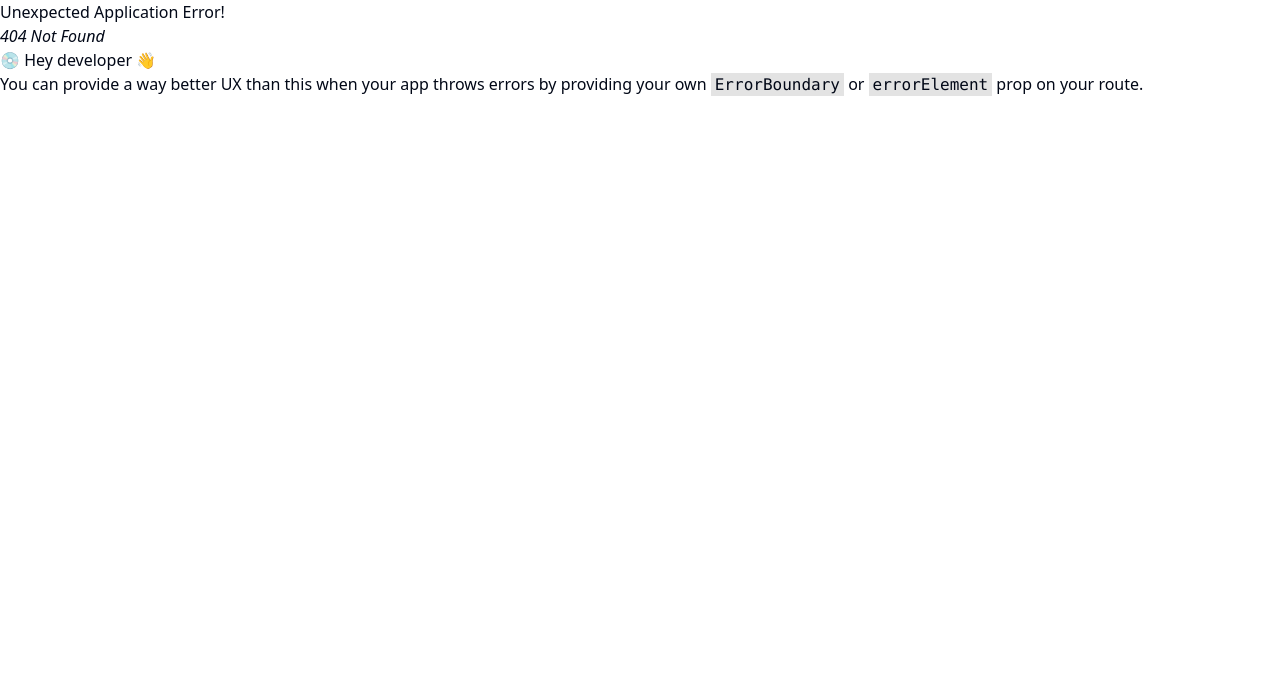
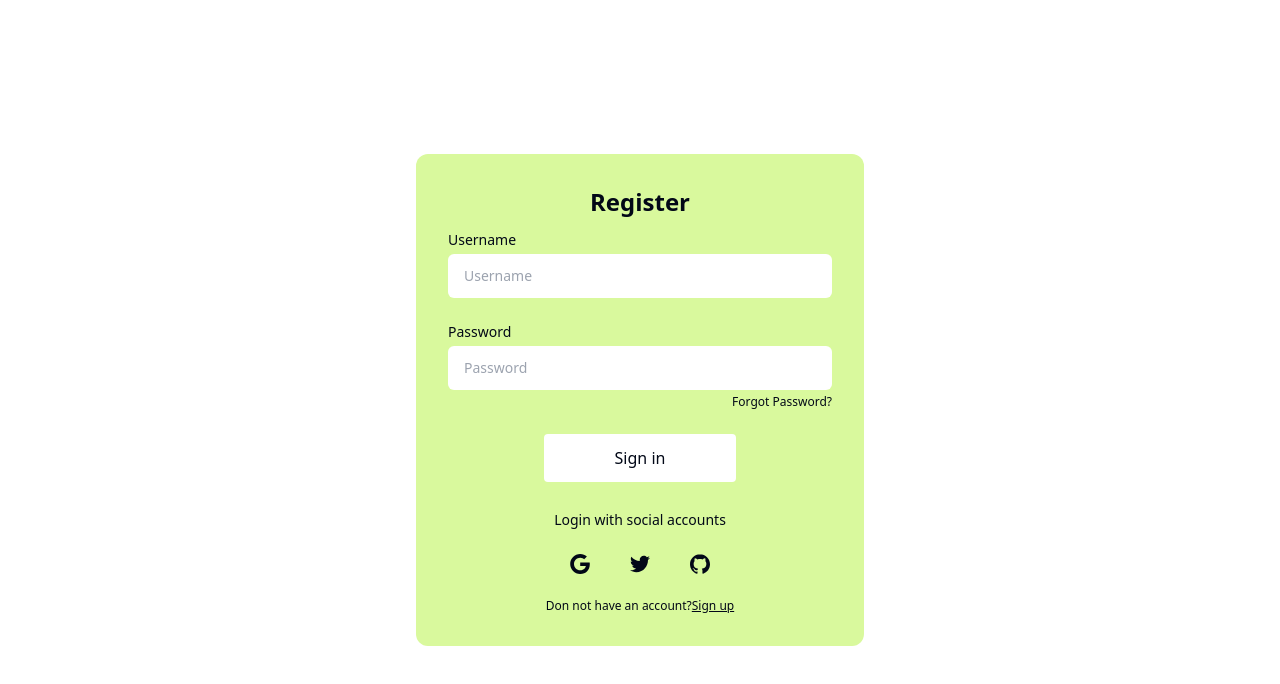
Before and after one commit to FM-Akib/Porbo-Shobai, a React (Vite) app in the folder client/: page /register in a window 1280 px wide. Before the commit this address had no page. Shown: the top 684 px of the page. Built offline with nearby package versions, Linux system fonts and the light colour scheme.

Commit message:
Register page added

```diff
--- a/client/src/Pages/Landing.jsx
+++ b/client/src/Pages/Landing.jsx
@@ -1,13 +1,16 @@
 import HyperText from "@/components/ui/hyper-text";
+import { Link } from "react-router-dom";
 
 const Landing = () => {
     return (
         <div>
-            This is the Landing Page
+            <h1 className="mb-4">This is the Landing Page</h1>
+            <Link to="/register" className="bg-blue-500 hover:bg-blue-700 text-white font-bold py-2 px-4 rounded " > Register</Link>
             <HyperText
             className="text-4xl font-bold text-black dark:text-white"
             text="Porbo Shobai"
             />
+
         </div>
     );
 };
--- /dev/null
+++ b/client/src/Pages/Register/Register.jsx
@@ -0,0 +1,98 @@
+import { Link } from "react-router-dom";
+
+const Register = () => {
+  return (
+    <div className="flex justify-center items-center h-screen">
+      <div className="bg-lime-200 w-full max-w-md p-8 space-y-3 rounded-xl dark:bg-gray-50 dark:text-gray-800">
+        <h1 className="text-2xl font-bold text-center">Register</h1>
+        <form noValidate="" action="" className="space-y-6 ">
+          <div className="space-y-1 text-sm">
+            <label htmlFor="username" className="block dark:text-gray-600">
+              Username
+            </label>
+            <input
+              type="text"
+              name="username"
+              id="username"
+              placeholder="Username"
+              className="w-full px-4 py-3 rounded-md dark:border-gray-300 dark:bg-gray-50 dark:text-gray-800 focus:dark:border-violet-600"
+            />
+          </div>
+          <div className="space-y-1 text-sm">
+            <label htmlFor="password" className="block dark:text-gray-600">
+              Password
+            </label>
+            <input
+              type="password"
+              name="password"
+              id="password"
+              placeholder="Password"
+              className="w-full px-4 py-3 rounded-md dark:border-gray-300 dark:bg-gray-50 dark:text-gray-800 focus:dark:border-violet-600"
+            />
+            <div className="flex justify-end text-xs dark:text-gray-600">
+              <a rel="noopener noreferrer" href="#">
+                Forgot Password?
+              </a>
+            </div>
+          </div>
+          <div className="flex justify-center">
+            <Link
+              to="/"
+              className="block w-1/2 p-3 text-center rounded-sm bg-white"
+            >
+              Sign in
+            </Link>
+          </div>
+        </form>
+        <div className="flex items-center pt-4 space-x-1">
+          <div className="flex-1 h-px sm:w-16 dark:bg-gray-300"></div>
+          <p className="px-3 text-sm dark:text-gray-600">
+            Login with social accounts
+          </p>
+          <div className="flex-1 h-px sm:w-16 dark:bg-gray-300"></div>
+        </div>
+        <div className="flex justify-center space-x-4">
+          <button aria-label="Log in with Google" className="p-3 rounded-sm">
+            <svg
+              xmlns="http://www.w3.org/2000/svg"
+              viewBox="0 0 32 32"
+              className="w-5 h-5 fill-current"
+            >
+              <path d="M16.318 13.714v5.484h9.078c-0.37 2.354-2.745 6.901-9.078 6.901-5.458 0-9.917-4.521-9.917-10.099s4.458-10.099 9.917-10.099c3.109 0 5.193 1.318 6.38 2.464l4.339-4.182c-2.786-2.599-6.396-4.182-10.719-4.182-8.844 0-16 7.151-16 16s7.156 16 16 16c9.234 0 15.365-6.49 15.365-15.635 0-1.052-0.115-1.854-0.255-2.651z"></path>
+            </svg>
+          </button>
+          <button aria-label="Log in with Twitter" className="p-3 rounded-sm">
+            <svg
+              xmlns="http://www.w3.org/2000/svg"
+              viewBox="0 0 32 32"
+              className="w-5 h-5 fill-current"
+            >
+              <path d="M31.937 6.093c-1.177 0.516-2.437 0.871-3.765 1.032 1.355-0.813 2.391-2.099 2.885-3.631-1.271 0.74-2.677 1.276-4.172 1.579-1.192-1.276-2.896-2.079-4.787-2.079-3.625 0-6.563 2.937-6.563 6.557 0 0.521 0.063 1.021 0.172 1.495-5.453-0.255-10.287-2.875-13.52-6.833-0.568 0.964-0.891 2.084-0.891 3.303 0 2.281 1.161 4.281 2.916 5.457-1.073-0.031-2.083-0.328-2.968-0.817v0.079c0 3.181 2.26 5.833 5.26 6.437-0.547 0.145-1.131 0.229-1.724 0.229-0.421 0-0.823-0.041-1.224-0.115 0.844 2.604 3.26 4.5 6.14 4.557-2.239 1.755-5.077 2.801-8.135 2.801-0.521 0-1.041-0.025-1.563-0.088 2.917 1.86 6.36 2.948 10.079 2.948 12.067 0 18.661-9.995 18.661-18.651 0-0.276 0-0.557-0.021-0.839 1.287-0.917 2.401-2.079 3.281-3.396z"></path>
+            </svg>
+          </button>
+          <button aria-label="Log in with GitHub" className="p-3 rounded-sm">
+            <svg
+              xmlns="http://www.w3.org/2000/svg"
+              viewBox="0 0 32 32"
+              className="w-5 h-5 fill-current"
+            >
+              <path d="M16 0.396c-8.839 0-16 7.167-16 16 0 7.073 4.584 13.068 10.937 15.183 0.803 0.151 1.093-0.344 1.093-0.772 0-0.38-0.009-1.385-0.015-2.719-4.453 0.964-5.391-2.151-5.391-2.151-0.729-1.844-1.781-2.339-1.781-2.339-1.448-0.989 0.115-0.968 0.115-0.968 1.604 0.109 2.448 1.645 2.448 1.645 1.427 2.448 3.744 1.74 4.661 1.328 0.14-1.031 0.557-1.74 1.011-2.135-3.552-0.401-7.287-1.776-7.287-7.907 0-1.751 0.62-3.177 1.645-4.297-0.177-0.401-0.719-2.031 0.141-4.235 0 0 1.339-0.427 4.4 1.641 1.281-0.355 2.641-0.532 4-0.541 1.36 0.009 2.719 0.187 4 0.541 3.043-2.068 4.381-1.641 4.381-1.641 0.859 2.204 0.317 3.833 0.161 4.235 1.015 1.12 1.635 2.547 1.635 4.297 0 6.145-3.74 7.5-7.296 7.891 0.556 0.479 1.077 1.464 1.077 2.959 0 2.14-0.020 3.864-0.020 4.385 0 0.416 0.28 0.916 1.104 0.755 6.4-2.093 10.979-8.093 10.979-15.156 0-8.833-7.161-16-16-16z"></path>
+            </svg>
+          </button>
+        </div>
+        <p className="text-xs text-center sm:px-6 dark:text-gray-600">
+          Don not have an account?
+          <a
+            rel="noopener noreferrer"
+            href="#"
+            className="underline dark:text-gray-800"
+          >
+            Sign up
+          </a>
+        </p>
+      </div>
+    </div>
+  );
+};
+
+export default Register;
--- a/client/src/Routes/Routes.jsx
+++ b/client/src/Routes/Routes.jsx
@@ -1,6 +1,7 @@
 
 import MainLayout from "@/Layouts/MainLayout";
 import Landing from "@/Pages/Landing";
+import Register from "@/Pages/Register/Register";
 import {createBrowserRouter} from "react-router-dom";
 
 
@@ -12,6 +13,10 @@
         {
           path: "/",
           element: <Landing/>
+        },
+        {
+          path: "/register",
+          element: <Register/>,
         }
       ]
     },
```
